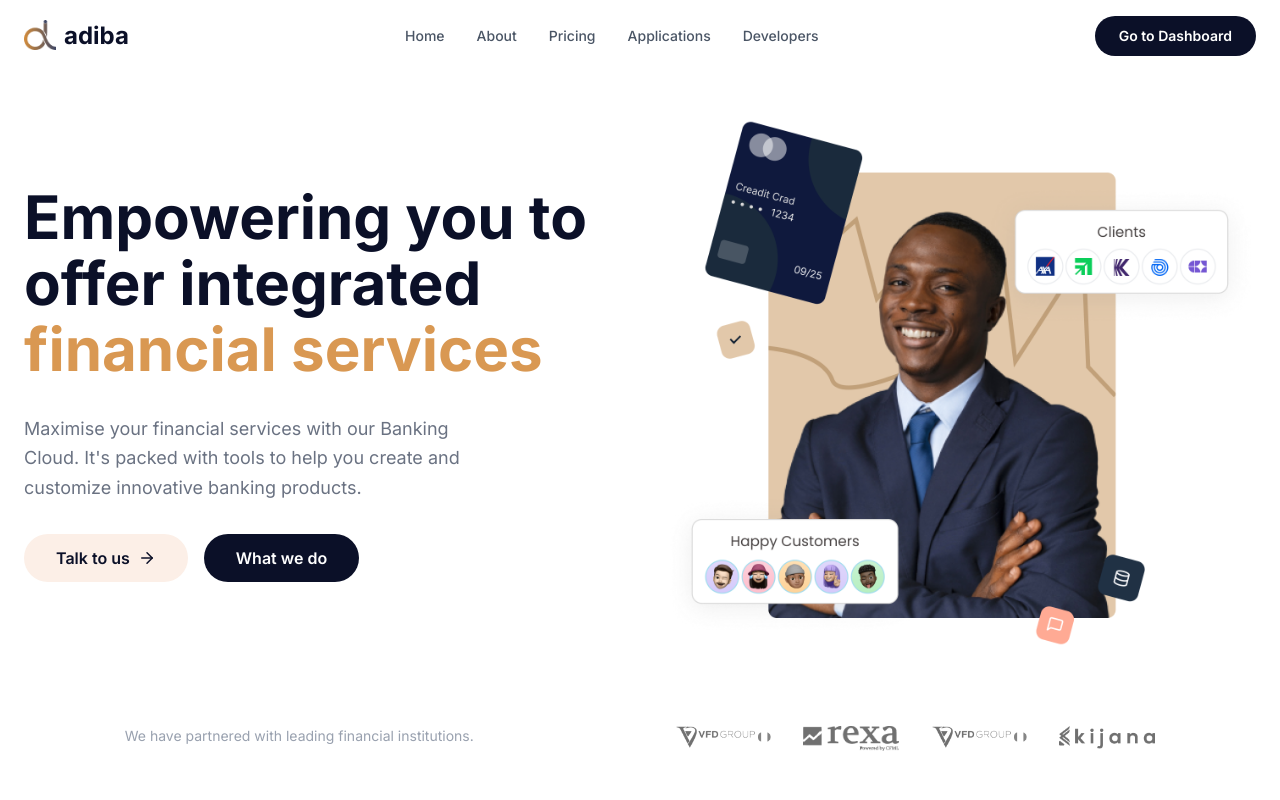
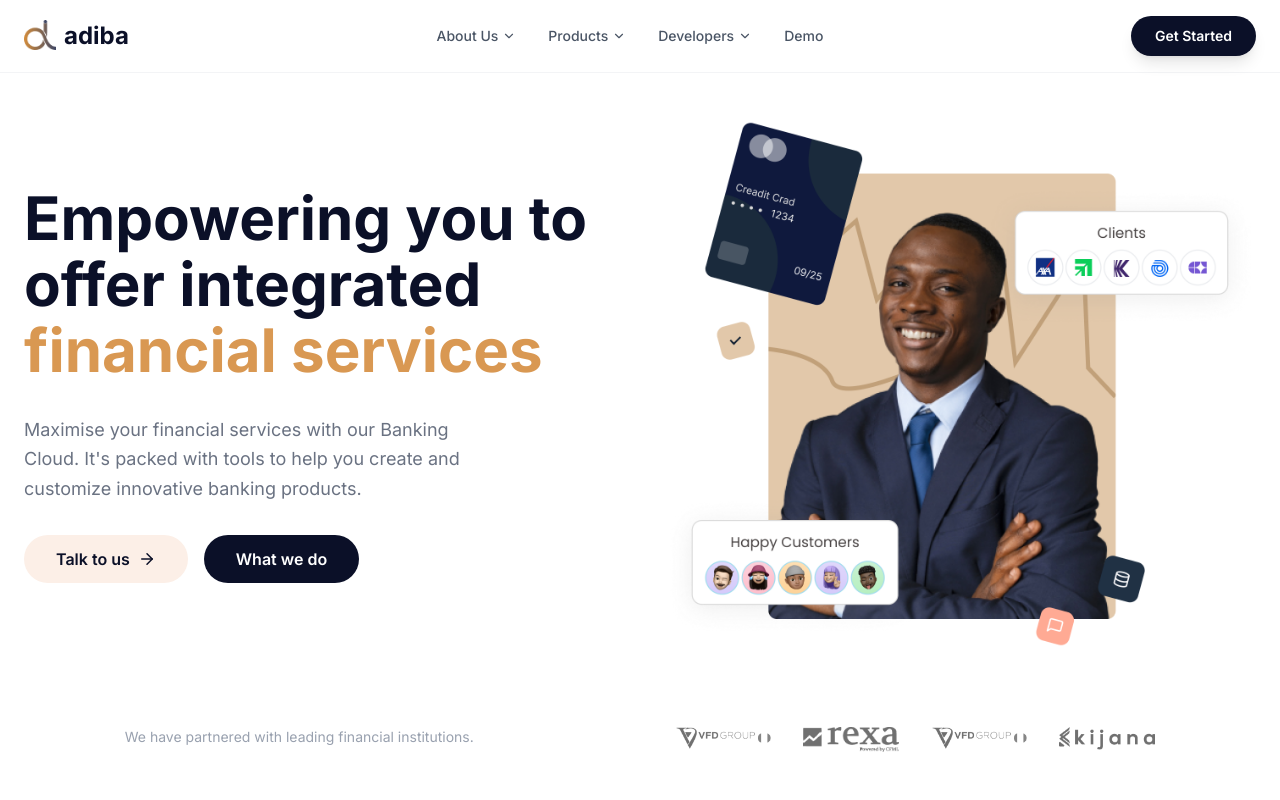
Before and after one commit to lanle05/adiba-landing, a React (Vite) app: page / in a window 1280 px wide. Shown: the top 800 px of the page. Built offline with nearby package versions, Linux system fonts and the light colour scheme.

Commit message:
Navbar restructure

```diff
--- a/src/components/Navbar.jsx
+++ b/src/components/Navbar.jsx
@@ -1,59 +1,127 @@
 import React, { useState } from "react";
-import { Menu, X } from "lucide-react";
+import { Menu, X, ChevronDown } from "lucide-react";
+
+//Navlinks
+const navLinks = [
+  {
+    name: "About Us",
+    href: "#",
+    dropdown: [
+      { name: "Origin", href: "#" },
+      { name: "Partnerships", href: "#" },
+    ],
+  },
+  {
+    name: "Products",
+    href: "#",
+    dropdown: [
+      { name: "Digital Banking", href: "#" },
+      { name: "Open Banking", href: "#" },
+      { name: "Embedded Finance", href: "#" },
+    ],
+  },
+  {
+    name: "Developers",
+    href: "#",
+    dropdown: [
+      { name: "API Documentation", href: "#" },
+      { name: "Guides", href: "#" },
+      { name: "E-learning", href: "#" },
+    ],
+  },
+  {name: "Demo", href: "#" },
+];
 
 const Navbar = () => {
   const [isOpen, setIsOpen] = useState(false);
 
   return (
-    <nav className="sticky top-0 z-50 bg-white/90 backdrop-blur-md py-4">
+    <nav className="sticky top-0 z-50 bg-white/90 backdrop-blur-md py-4 border-b border-gray-100">
       <div className="max-w-7xl mx-auto px-6 flex justify-between items-center">
         {/* Logo */}
-        <div className="flex items-center gap-2 font-bold text-2xl text-navy-900">
-          <div className="w-8 h-8 opacity-80"><img src="/navbar/adiba_logo.png" alt="" /></div>
+        <div className="flex items-center gap-2 font-bold text-2xl text-navy-900 cursor-pointer">
+          <div className="w-8 h-8 opacity-80"><img src="/navbar/adiba_logo.png" alt="adiba logo" /></div>
           <span>adiba</span>
         </div>
 
         {/* Desktop Menu */}
         <div className="hidden md:flex items-center gap-8 text-sm font-medium text-gray-600">
-          <a href="#" className="hover:text-navy-900">
-            Home
-          </a>
-          <a href="#" className="hover:text-navy-900">
-            About
-          </a>
-          <a href="#" className="hover:text-navy-900">
-            Pricing
-          </a>
-          <a href="#" className="hover:text-navy-900">
-            Applications
-          </a>
-          <a href="#" className="hover:text-navy-900">
-            Developers
-          </a>
+          {navLinks.map((link) => (
+            <div key={link.name} className="relative group">
+              {/* Main Link */}
+              <a
+                href={link.href}
+                className="flex items-center gap-1 hover:text-navy-900 transition py-2"
+              >
+                {link.name}
+                {/* Chevron for dropdowns */}
+                {link.dropdown && (
+                  <ChevronDown
+                    size={14}
+                    className="group-hover:rotate-180 transition-transform duration-300"
+                  />
+                )}
+              </a>
+
+              {/* Dropdown Menu*/}
+              {link.dropdown && (
+                <div className="absolute top-full -left-4 pt-4 opacity-0 invisible group-hover:opacity-100 group-hover:visible transition-all duration-300 transform group-hover:translate-y-0 translate-y-2">
+                  <div className="bg-white rounded-xl shadow-xl border border-gray-100 p-4 min-w-50 flex flex-col gap-2">
+                    {link.dropdown.map((subItem) => (
+                      <a
+                        key={subItem.name}
+                        href={subItem.href}
+                        className="block px-4 py-2 text-gray-500 hover:text-navy-900 hover:bg-gray-50 rounded-lg transition"
+                      >
+                        {subItem.name}
+                      </a>
+                    ))}
+                  </div>
+                </div>
+              )}
+            </div>
+          ))}
         </div>
 
         {/* CTA Button */}
-        <button className="hidden md:block bg-navy-900 text-white px-6 py-2.5 rounded-full text-sm font-semibold hover:bg-navy-800 transition">
-          Go to Dashboard
+        <button className="hidden md:block bg-navy-900 text-white px-6 py-2.5 rounded-full text-sm font-semibold hover:bg-navy-800 transition shadow-lg hover:shadow-xl">
+          Get Started
         </button>
 
         {/* Mobile Menu Toggle */}
-        <button onClick={() => setIsOpen(!isOpen)} className="md:hidden">
+        <button
+          onClick={() => setIsOpen(!isOpen)}
+          className="md:hidden text-navy-900"
+        >
           {isOpen ? <X /> : <Menu />}
         </button>
       </div>
 
-      {/* Mobile Menu Dropdown */}
+      {/* Mobile Menu Dropdown (Simplified for mobile) */}
       {isOpen && (
-        <div className="md:hidden absolute top-full left-0 w-full bg-white shadow-lg py-4 flex flex-col items-center gap-4">
-          <a href="#" className="text-gray-600">
-            Home
-          </a>
-          <a href="#" className="text-gray-600">
-            About
-          </a>
-          <button className="bg-navy-900 text-white px-6 py-2 rounded-full text-sm">
-            Go to Dashboard
+        <div className="md:hidden absolute top-full left-0 w-full bg-white shadow-lg py-6 flex flex-col items-center gap-6 border-t border-gray-100">
+          {navLinks.map((link) => (
+            <div key={link.name} className="text-center">
+              <a
+                href={link.href}
+                className="text-lg font-medium text-navy-900 block mb-2"
+              >
+                {link.name}
+              </a>
+              {/* Simple stacked list for mobile sub-links */}
+              {link.dropdown && (
+                <div className="flex flex-col gap-2 text-sm text-gray-500">
+                  {link.dropdown.map((sub) => (
+                    <a key={sub.name} href={sub.href}>
+                      {sub.name}
+                    </a>
+                  ))}
+                </div>
+              )}
+            </div>
+          ))}
+          <button className="bg-navy-900 text-white px-8 py-3 rounded-full text-sm font-semibold w-[90%]">
+            Get Started
           </button>
         </div>
       )}
```
Also changed, not shown: 1 other file (tests, documents, lock files or other folders).
